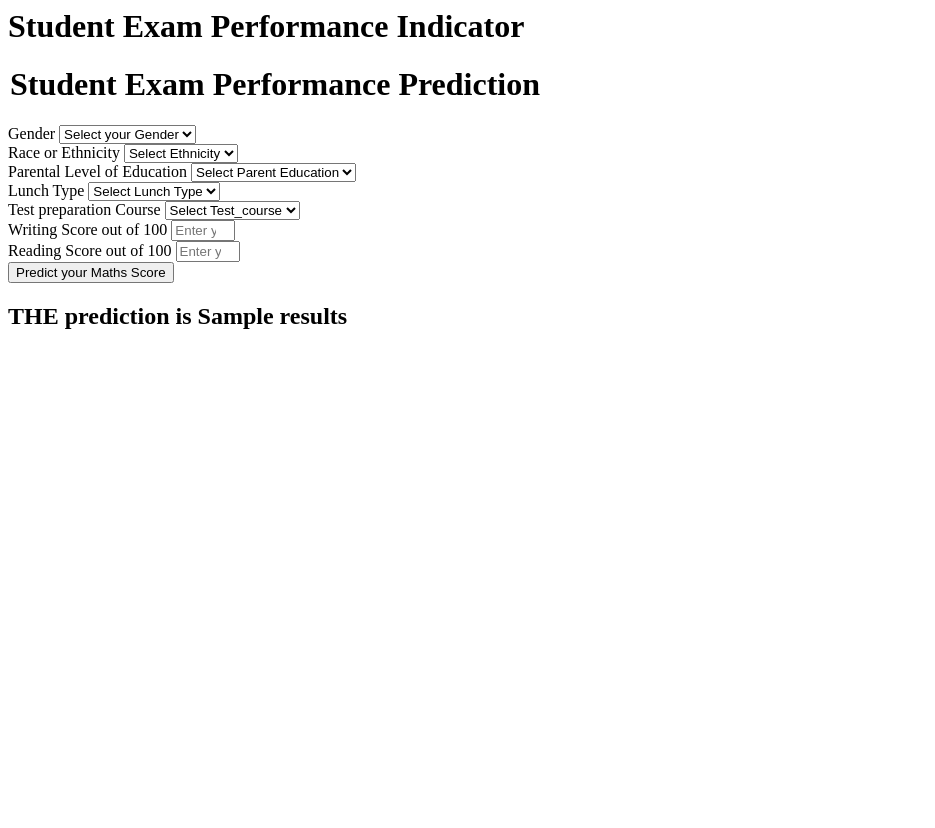
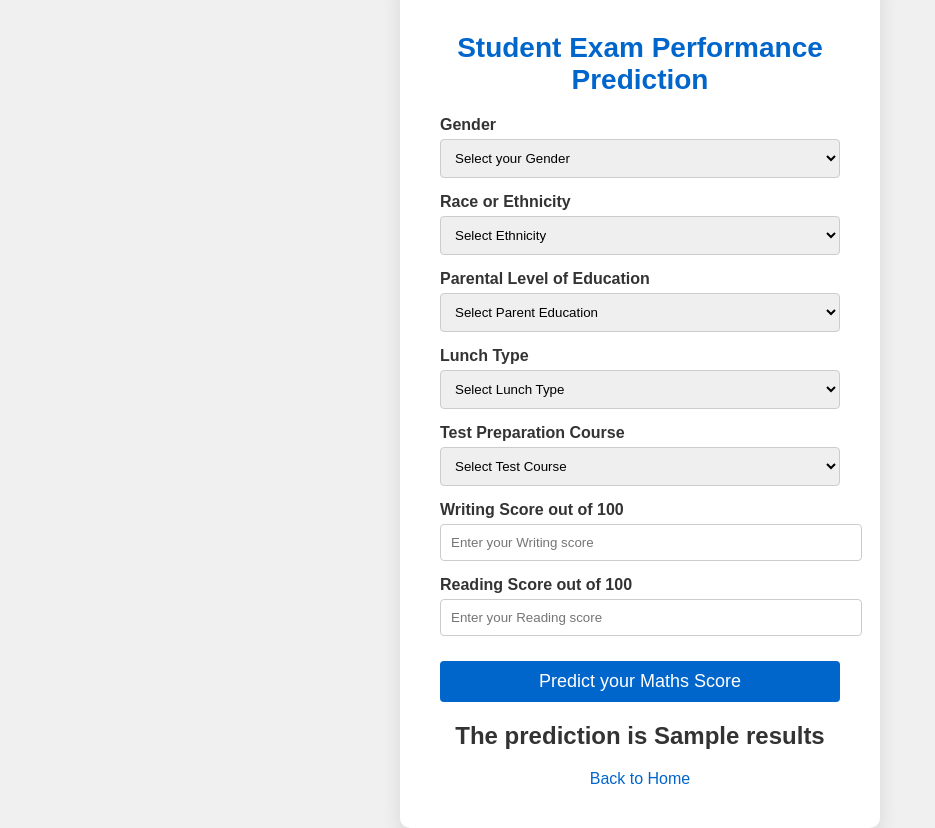
Before and after one commit to Pandyavarun/ML-Project, a Flask app: template templates/home.html in a window 1280 px wide. Shown: the whole page, without its empty margins (0-935 px from the left). Before the commit the page ends 329 px from the top, so only its background shows below. Run offline with Flask 3, Linux system fonts and the light colour scheme; the template is opened without the code that fills it: most values are stand-ins (such as "Sample title", 1, 10 or a date in 2020).

Commit message:
Updated FrontEnd

```diff
--- a/templates/home.html
+++ b/templates/home.html
@@ -1,111 +1,177 @@
-<html></html>
+<!DOCTYPE html>
+<html lang="en">
+<head>
+    <meta charset="UTF-8">
+    <meta name="viewport" content="width=device-width, initial-scale=1.0">
+    <title>Student Exam Performance Indicator</title>
+    <style>
+        body {
+            font-family: Arial, sans-serif;
+            background-color: #f0f0f0;
+            margin: 0;
+            padding: 0;
+            display: flex;
+            justify-content: center;
+            align-items: center;
+            height: 100vh;
+        }
+
+        .login {
+            background-color: #ffffff;
+            padding: 40px;
+            border-radius: 10px;
+            box-shadow: 0 10px 20px rgba(0, 0, 0, 0.1);
+            width: 400px;
+        }
+
+        h1 {
+            color: #0066cc;
+            font-size: 28px;
+            margin-bottom: 20px;
+            text-align: center;
+        }
+
+        h2 {
+            color: #333;
+            margin-top: 20px;
+            text-align: center;
+        }
+
+        form {
+            text-align: left;
+        }
+
+        .mb-3 {
+            margin-bottom: 15px;
+        }
+
+        .form-label {
+            display: block;
+            margin-bottom: 5px;
+            font-weight: bold;
+            color: #333;
+        }
+
+        .form-control {
+            width: 100%;
+            padding: 10px;
+            border: 1px solid #ccc;
+            border-radius: 4px;
+            transition: border-color 0.3s ease;
+        }
+
+        .form-control:focus {
+            outline: none;
+            border-color: #0066cc;
+            box-shadow: 0 0 5px rgba(0, 102, 204, 0.3);
+        }
+
+        .btn {
+            width: 100%;
+            background-color: #0066cc;
+            color: white;
+            padding: 10px;
+            border: none;
+            border-radius: 4px;
+            cursor: pointer;
+            margin-top: 10px;
+            font-size: 18px;
+            transition: background-color 0.3s ease;
+        }
+
+        .btn:hover {
+            background-color: #005bb5;
+        }
+
+        .back-link {
+            display: block;
+            text-align: center;
+            margin-top: 20px;
+            text-decoration: none;
+            color: #0066cc;
+            font-size: 16px;
+        }
+
+        .back-link:hover {
+            text-decoration: underline;
+        }
+    </style>
+</head>
 <body>
     <div class="login">
-       <h1>Student Exam Performance Indicator</h1>
+        <h1></h1>
+        <form action="{{ url_for('predict_datapoint')}}" method="post">
+            <h1>Student Exam Performance Prediction</h1>
 
-       <form action="{{ url_for('predict_datapoint')}}" method="post">
-        <h1>
-            <legend>Student Exam Performance Prediction</legend>
-        </h1>
             <div class="mb-3">
                 <label class="form-label">Gender</label>
-            <select class="form-control" name="gender" placeholder="Enter you Gender" required>
+                <select class="form-control" name="gender" required>
                     <option class="placeholder" selected disabled value="">Select your Gender</option>
-                <option value="male">
-                    Male
-                </option>
-                <option value="female">
-                    Female
-                </option>
+                    <option value="male">Male</option>
+                    <option value="female">Female</option>
                 </select>
             </div>
+
             <div class="mb-3">
                 <label class="form-label">Race or Ethnicity</label>
-            <select class="form-control" name="ethnicity" placeholder="Enter you ethnicity" required>
+                <select class="form-control" name="ethnicity" required>
                     <option class="placeholder" selected disabled value="">Select Ethnicity</option>
-                <option value="group A">
-                    Group A
-                </option>
-                <option value="group B">
-                    Group B
-                </option>
-                <option value="group C">
-                    Group C
-                </option>
-                <option value="group D">
-                    Group D
-                </option>
-                <option value="group E">
-                    Group E
-                </option>
+                    <option value="group A">Group A</option>
+                    <option value="group B">Group B</option>
+                    <option value="group C">Group C</option>
+                    <option value="group D">Group D</option>
+                    <option value="group E">Group E</option>
                 </select>
             </div>
+
             <div class="mb-3">
                 <label class="form-label">Parental Level of Education</label>
-            <select class="form-control" name="parental_level_of_education"
-                placeholder="Enter you Parent Education" required>
+                <select class="form-control" name="parental_level_of_education" required>
                     <option class="placeholder" selected disabled value="">Select Parent Education</option>
-                <option value="associate's degree">
-                    associate's degree
-                </option>
-                <option value="bachelor's degree">
-                    bachelor's degree
-                </option>
-                <option value="high school">
-                    high school
-                </option>
-                <option value="master's degree">
-                    master's degree
-                </option>
-                <option value="some college">
-                    some college
-                </option>
-                <option value="some high school">
-                    some high school
-                </option>
+                    <option value="associate's degree">Associate's degree</option>
+                    <option value="bachelor's degree">Bachelor's degree</option>
+                    <option value="high school">High school</option>
+                    <option value="master's degree">Master's degree</option>
+                    <option value="some college">Some college</option>
+                    <option value="some high school">Some high school</option>
                 </select>
             </div>
+
             <div class="mb-3">
                 <label class="form-label">Lunch Type</label>
-            <select class="form-control" name="lunch" placeholder="Enter you Lunch" required>
+                <select class="form-control" name="lunch" required>
                     <option class="placeholder" selected disabled value="">Select Lunch Type</option>
-                <option value="free/reduced">
-                    free/reduced
-                </option>
-                <option value="standard">
-                    standard
-                </option>
+                    <option value="free/reduced">Free/reduced</option>
+                    <option value="standard">Standard</option>
                 </select>
             </div>
+
             <div class="mb-3">
-            <label class="form-label">Test preparation Course</label>
-            <select class="form-control" name="test_preparation_course" placeholder="Enter you Course"
-                required>
-                <option class="placeholder" selected disabled value="">Select Test_course</option>
-                <option value="none">
-                    None
-                </option>
-                <option value="completed">
-                    Completed
-                </option>
+                <label class="form-label">Test Preparation Course</label>
+                <select class="form-control" name="test_preparation_course" required>
+                    <option class="placeholder" selected disabled value="">Select Test Course</option>
+                    <option value="none">None</option>
+                    <option value="completed">Completed</option>
                 </select>
             </div>
+
             <div class="mb-3">
                 <label class="form-label">Writing Score out of 100</label>
-            <input class="form-control" type="number" name="reading_score"
-                placeholder="Enter your Reading score" min='0' max='100' />
+                <input class="form-control" type="number" name="writing_score" placeholder="Enter your Writing score" min='0' max='100' required />
             </div>
+
             <div class="mb-3">
                 <label class="form-label">Reading Score out of 100</label>
-            <input class="form-control" type="number" name="writing_score"
-                placeholder="Enter your Reading Score" min='0' max='100' />
+                <input class="form-control" type="number" name="reading_score" placeholder="Enter your Reading score" min='0' max='100' required />
             </div>
+
             <div class="mb-3">
-            <input class="btn btn-primary" type="submit" value="Predict your Maths Score" required />
+                <input class="btn" type="submit" value="Predict your Maths Score" />
             </div>
         </form>
-    <h2>
-       THE  prediction is {{results}}
-    </h2>
-   <body>
+        <h2>The prediction is {{results}}</h2>
+
+        <a href="/" class="back-link">Back to Home</a>
+    </div>
+</body>
 </html>
```
Also changed, not shown: templates/index.html (+71 -1 lines). Lines whose indentation alone changed are shown as unchanged.
